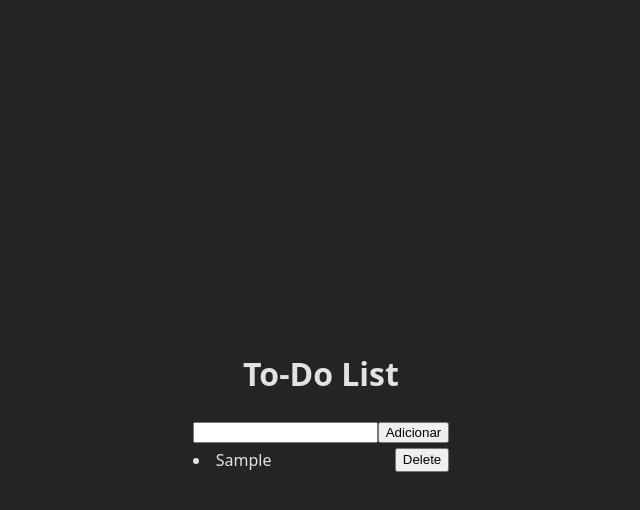
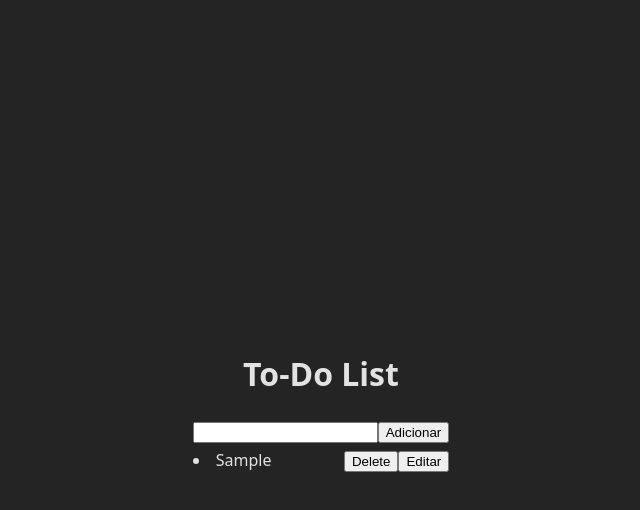
Before and after one commit to LuisFPamplona/react-todolist, a React (Vite) app: page / in a window 1280 px wide. Both pictures are taken after typing "Sample" into the empty fields and a click on the button "Adicionar". Shown: the top 510 px of the page, without its empty margins (319-959 px from the left). Built offline with nearby package versions, Linux system fonts and the light colour scheme.

Commit message:
edit button
adicionei um botao de editar

```diff
--- a/src/components/AdicionarTask.jsx
+++ b/src/components/AdicionarTask.jsx
@@ -4,13 +4,16 @@ const AdicionarTask = ({ setTaskList, taskList }) => {
   const inputRef = useRef();
 
   const setNewTaskList = (event) => {
-    event.preventDefault()
+    event.preventDefault();
     const newTask = {
       text: inputRef.current.value,
       id: Date.now(),
     };
 
-    setTaskList([...taskList, newTask]);
+    setTaskList(() => {
+      const newTaskList = [...taskList, newTask];
+      return newTaskList;
+    });
 
     inputRef.current.value = "";
   };
--- a/src/components/Task.jsx
+++ b/src/components/Task.jsx
@@ -17,23 +17,45 @@ const Task = ({ setTaskList, taskList }) => {
         ref={taskRefs.current[task.id]}
       >
         <li>{task.text}</li>
-        <button onClick={() => removeTask(task.id, taskRefs.current[task.id])}>
-          Delete
-        </button>
+        <div className="buttonContainer">
+          <button
+            onClick={() => removeTask(task.id, taskRefs.current[task.id])}
+          >
+            Delete
+          </button>
+          <button onClick={() => editTask(task.id, taskRefs.current[task.id])}>
+            Editar
+          </button>
+        </div>
       </div>
     );
   });
 
-  function removeTask(id, ref) {
+  function removeTask(id) {
     const indexToRemove = tasks.findIndex((task) => task.id == id);
     tasks.splice(indexToRemove, 1);
 
-
-    setTaskList((prevTaskList) =>
-      prevTaskList.filter((task) => task.id !== id)
-    );
+    setTaskList((prevTaskList) => {
+      const newTaskList = prevTaskList.filter((task) => task.id !== id);
+      return newTaskList;
+    });
 
     console.log(tasks);
+  }
+
+  function editTask(id) {
+    const newText = prompt("Insira sua nova tarefa");
+    const indexToEdit = tasks.findIndex((task) => task.id == id);
+    newText
+      ? (tasks[indexToEdit].text = newText)
+      : alert("Tarefa nao pode ser vazia");
+
+    setTaskList((prevTaskList) => {
+      let newTaskList = [...prevTaskList];
+
+      newTaskList[indexToEdit].text = newText;
+      return newTaskList;
+    });
   }
 
   return (
--- a/src/components/TodoList.jsx
+++ b/src/components/TodoList.jsx
@@ -1,4 +1,4 @@
-import { useState } from "react";
+import { useEffect, useState } from "react";
 import AdicionarTask from "./AdicionarTask";
 import Task from "./Task";
 
```
